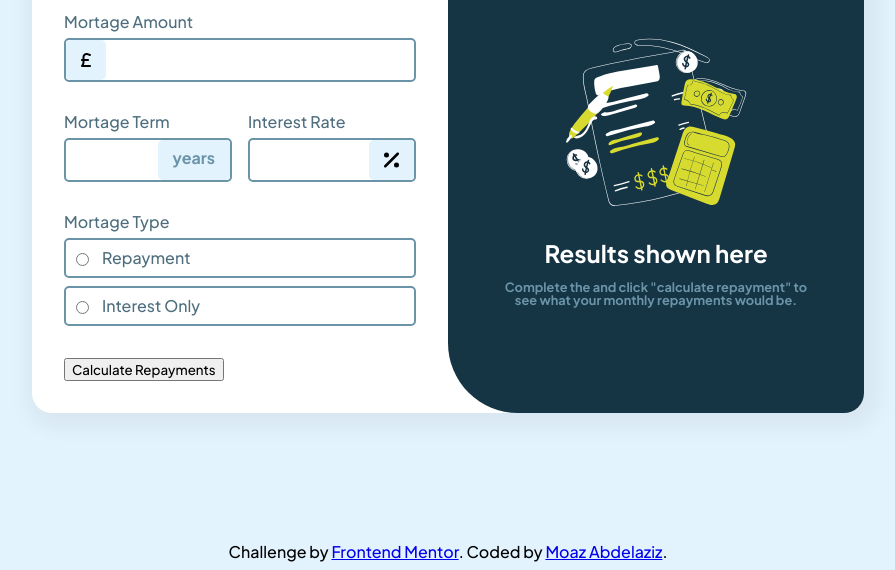
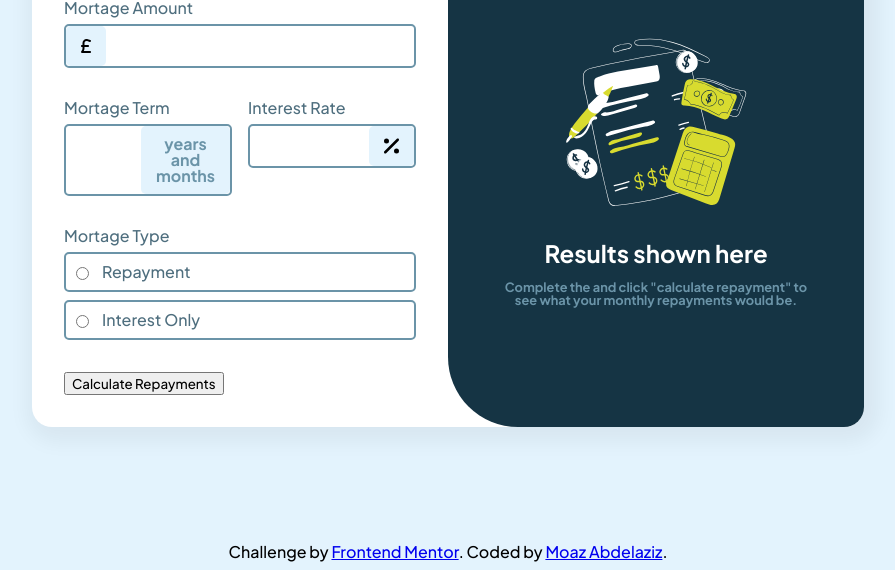
Before and after one commit to Moath-COE/mortgage-calc, a plain HTML site: page index.html in a window 1280 px wide. Shown: the part 230-800 px from the top of the page, without its empty margins (192-1087 px from the left). Drawn offline with Linux system fonts and the light colour scheme.

Commit message:
minor change

```diff
--- a/index.html
+++ b/index.html
@@ -35,7 +35,7 @@
             <label for="term">Mortage Term</label>
             <div class="icon">
               <input type="number" name="term" id="term" />
-              <p>years</p>
+              <p>years and months</p>
             </div>
           </div>
           <div class="input-3 input-div">
```
